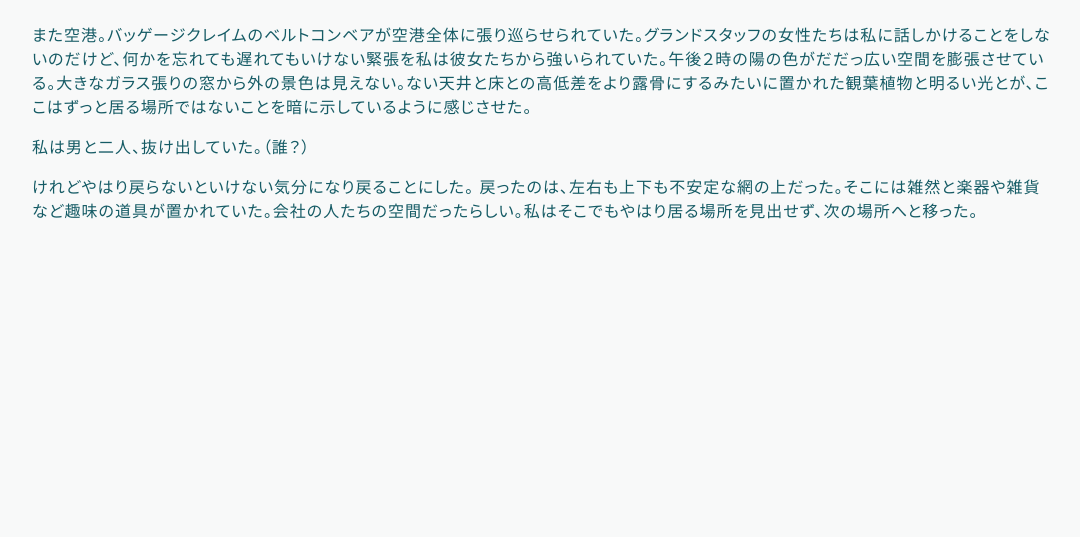
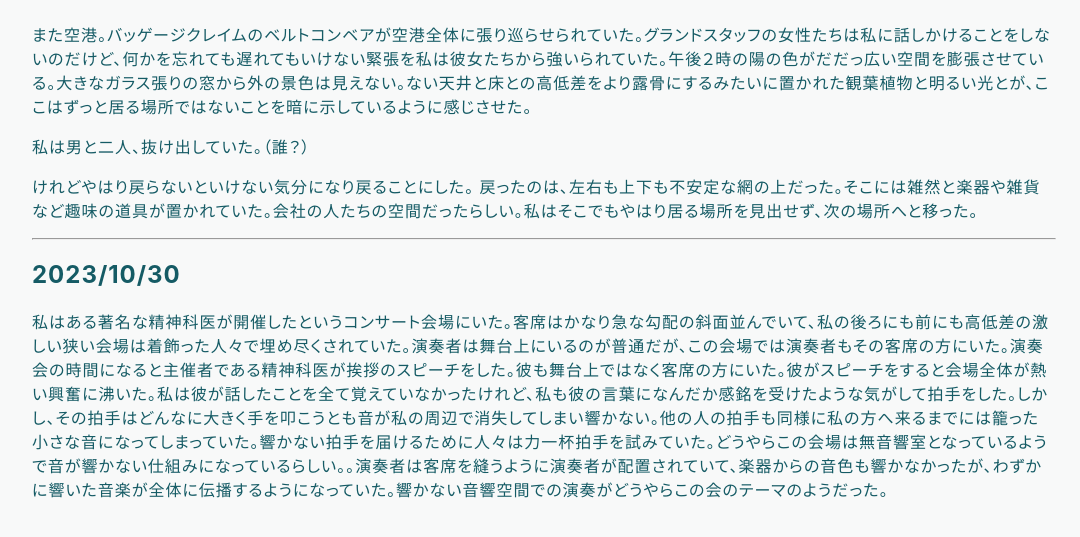
Before and after one commit to hihumi-riku/hihumi-riku.github.io, a Jekyll site: the page built from _posts/2023-06-24-dream_2023.md, in a window 1280 px wide and 900 px high, scrolled down 6207 px. Shown: the top 537 px of the window, without its empty margins (96-1176 px from the left). Built offline with Jekyll 4.4.1, drawn with Linux system fonts in a browser that asks for light colours.

Commit message:
Update 2023-06-24-dream_2023.md

```diff
--- a/_posts/2023-06-24-dream_2023.md
+++ b/_posts/2023-06-24-dream_2023.md
@@ -308,3 +308,11 @@ DZPLという謎の会社があった。
 
 けれどやはり戻らないといけない気分になり戻ることにした。
 戻ったのは、左右も上下も不安定な網の上だった。そこには雑然と楽器や雑貨など趣味の道具が置かれていた。会社の人たちの空間だったらしい。私はそこでもやはり居る場所を見出せず、次の場所へと移った。
+
+
+---
+<a id="26"></a>
+<a href="#26"></a>
+## 2023/10/30
+
+私はある著名な精神科医が開催したというコンサート会場にいた。客席はかなり急な勾配の斜面並んでいて、私の後ろにも前にも高低差の激しい狭い会場は着飾った人々で埋め尽くされていた。演奏者は舞台上にいるのが普通だが、この会場では演奏者もその客席の方にいた。演奏会の時間になると主催者である精神科医が挨拶のスピーチをした。彼も舞台上ではなく客席の方にいた。彼がスピーチをすると会場全体が熱い興奮に沸いた。私は彼が話したことを全て覚えていなかったけれど、私も彼の言葉になんだか感銘を受けたような気がして拍手をした。しかし、その拍手はどんなに大きく手を叩こうとも音が私の周辺で消失してしまい響かない。他の人の拍手も同様に私の方へ来るまでには籠った小さな音になってしまっていた。響かない拍手を届けるために人々は力一杯拍手を試みていた。どうやらこの会場は無音響室となっているようで音が響かない仕組みになっているらしい。。演奏者は客席を縫うように演奏者が配置されていて、楽器からの音色も響かなかったが、わずかに響いた音楽が全体に伝播するようになっていた。響かない音響空間での演奏がどうやらこの会のテーマのようだった。
```
